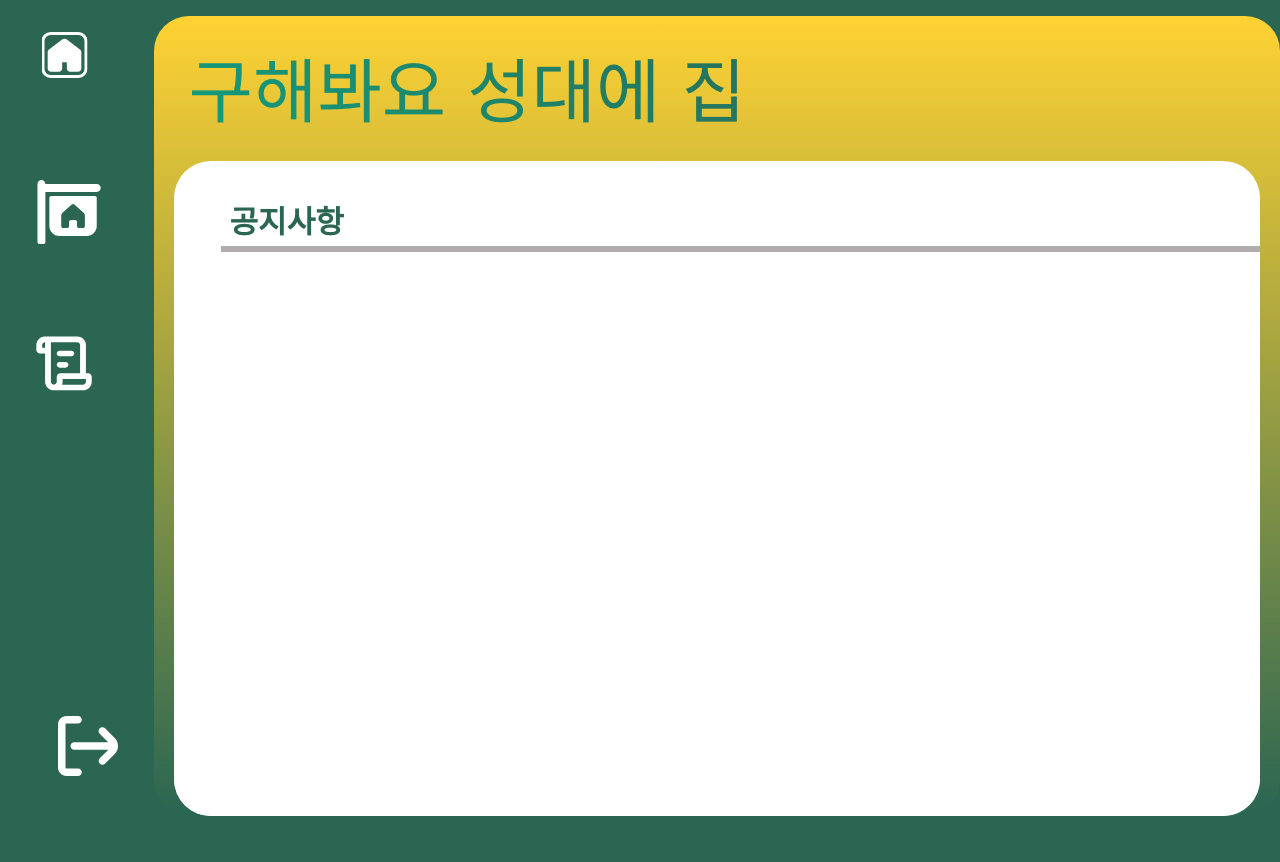
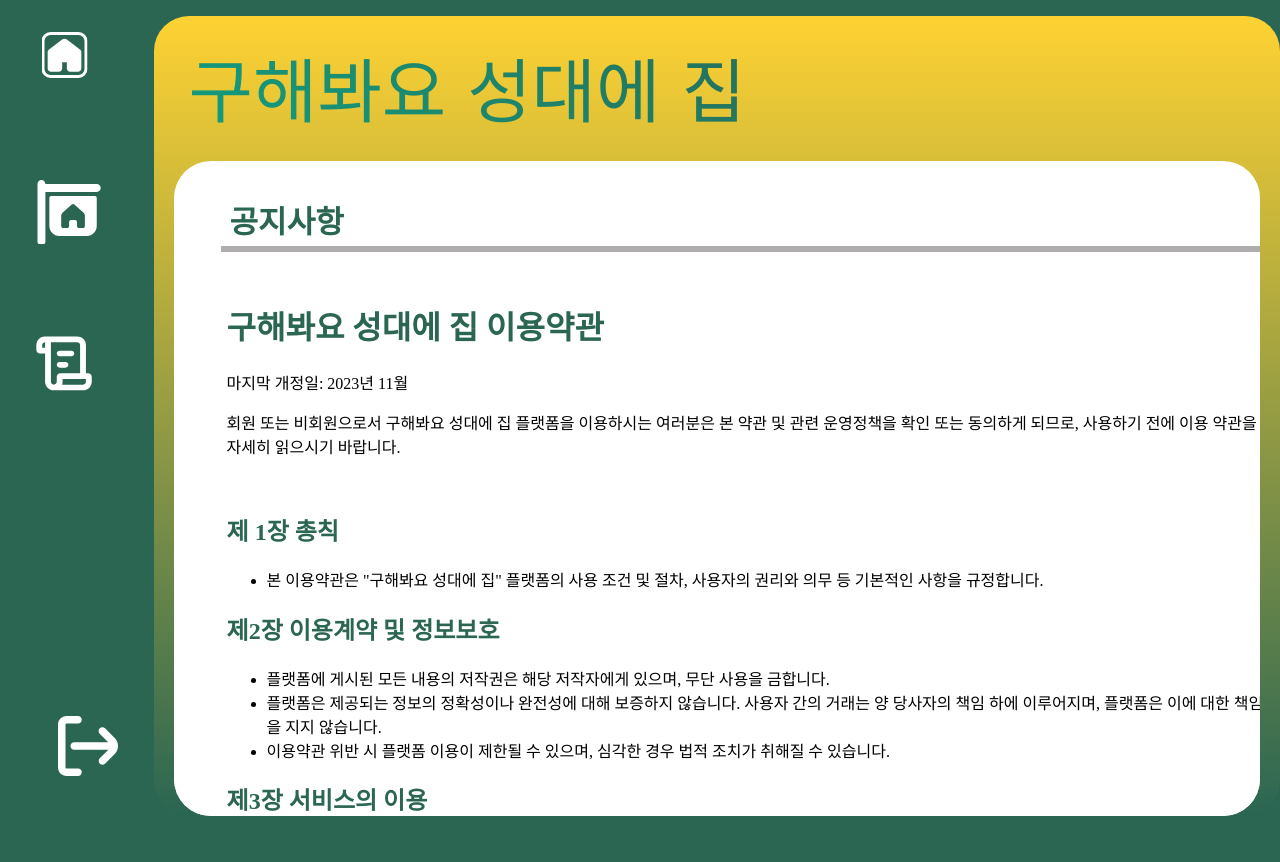
Before and after one commit to cye2020/SWE_Team2, a Flask app: template backend/templates/home.html in a window 1280 px wide. Run offline with Flask 3, Linux system fonts and the light colour scheme; the template is opened without the code that fills it, so the values that code supplies are empty.

Commit message:
Update home rule

```diff
--- a/backend/static/css/home.css
+++ b/backend/static/css/home.css
@@ -60,7 +60,6 @@
   left: 0; /* Align to the left */
   padding-left: 13px;
   padding-right: 13px;
-  padding-top: 28px;
   padding-bottom: 28px;
   background: white;
   border-radius: 37px;
@@ -72,5 +71,18 @@
   display: inline-flex;
 }
 
+.container {
+  padding-left: 40px;
+}
+
+h1, h2 {
+  color: #2B6653;
+  font-family: 'HCR Dotum';
+}
+
+p, li {
+  font-family: 'HCR Dotum';
+}
+
 
 /* Add more CSS styles for other elements as needed */
--- a/backend/templates/home.html
+++ b/backend/templates/home.html
@@ -37,7 +37,71 @@
                 <div class="ListLine"></div>
                 <div class="ListLogo">공지사항</div>
                 <div class="Noticelistview">
-                  <!-- Content goes here -->
+                    <div class="container">
+                        <h1>구해봐요 성대에 집 이용약관</h1>
+                        <p>마지막 개정일: 2023년 11월</p>
+
+                        <p>
+                        회원 또는 비회원으로서 구해봐요 성대에 집 플랫폼을 이용하시는 여러분은 본
+                        약관 및 관련 운영정책을 확인 또는 동의하게 되므로, 사용하기 전에 이용
+                        약관을 자세히 읽으시기 바랍니다.
+                        </p>
+                        <br />
+
+                        <h2>제 1장 총칙</h2>
+                        <ul>
+                        <li>
+                            본 이용약관은 "구해봐요 성대에 집" 플랫폼의 사용 조건 및 절차, 사용자의
+                            권리와 의무 등 기본적인 사항을 규정합니다.
+                        </li>
+                        </ul>
+
+                        <h2>제2장 이용계약 및 정보보호</h2>
+                        <ul>
+                        <li>
+                            플랫폼에 게시된 모든 내용의 저작권은 해당 저작자에게 있으며, 무단 사용을
+                            금합니다.
+                        </li>
+                        <li>
+                            플랫폼은 제공되는 정보의 정확성이나 완전성에 대해 보증하지 않습니다.
+                            사용자 간의 거래는 양 당사자의 책임 하에 이루어지며, 플랫폼은 이에 대한
+                            책임을 지지 않습니다.
+                        </li>
+                        <li>
+                            이용약관 위반 시 플랫폼 이용이 제한될 수 있으며, 심각한 경우 법적 조치가
+                            취해질 수 있습니다.
+                        </li>
+                        </ul>
+
+                        <h2>제3장 서비스의 이용</h2>
+                        <ul>
+                        <li>
+                            사용자는 플랫폼 가입 시 학교 인증을 거쳐야 하며, 해당 학교의 재학생만
+                            이용할 수 있습니다.
+                        </li>
+                        <li>
+                            이 플랫폼은 성균관대학교 자연과학캠퍼스 학생들에게 주거 공간 정보 제공
+                            및 커뮤니티 공간을 제공합니다.
+                        </li>
+                        <li>
+                            사용자는 자유롭게 게시판을 이용할 수 있으나, 모든 게시물 및 댓글은
+                            플랫폼의 규정을 준수해야 합니다.
+                        </li>
+                        <li>
+                            불법적이거나 부적절한 내용의 게시물은 사전 통보 없이 삭제될 수 있습니다.
+                        </li>
+                        </ul>
+                        <h2>제4장 기타</h2>
+                        <ul>
+                        <li>
+                            플랫폼은 필요에 따라 이용약관을 변경할 권리를 보유하며, 변경 사항은
+                            플랫폼을 통해 사전에 고지됩니다.
+                        </li>
+                        </ul>
+
+                        <br />
+                    </div>
+
                 </div>
               </div>
           </div>
```
